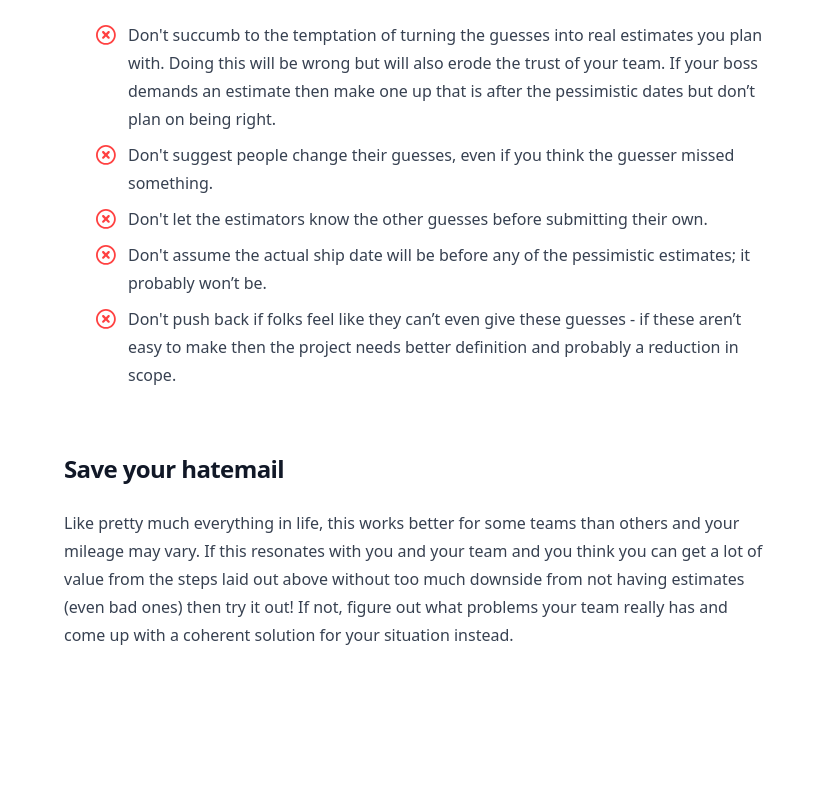
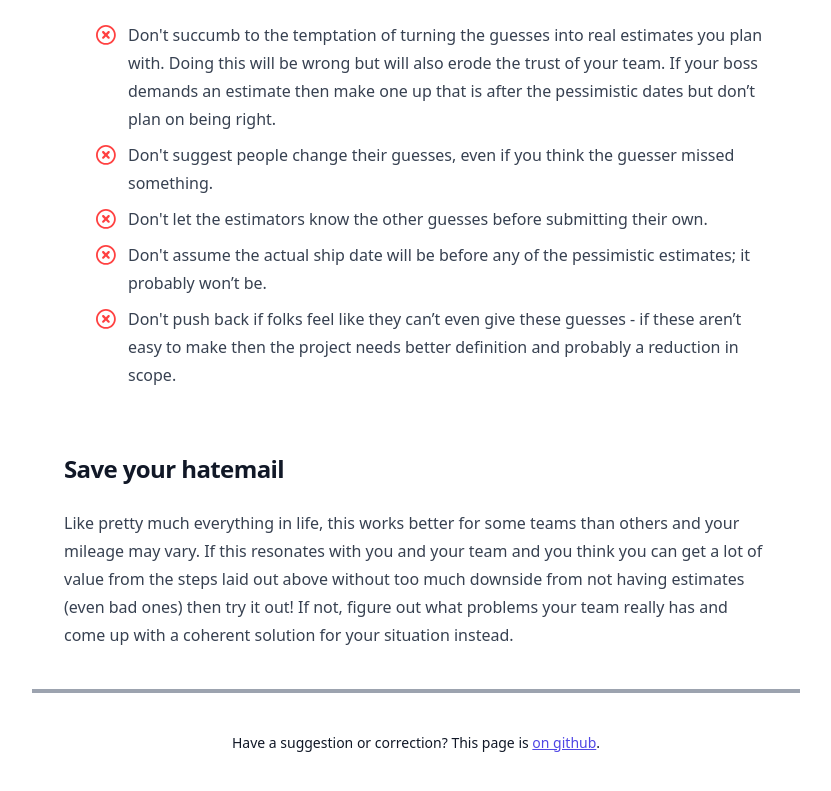
Before and after one commit to collingreen/estimatesareguesses, a plain HTML site: page index.html in a window 1280 px wide. Shown: the part 6109-6900 px from the top of the page, without its empty margins (224-1055 px from the left). Before the commit the page ends 6806 px from the top, so only its background shows below. Drawn offline with nearby package versions, Linux system fonts and the light colour scheme.

Commit message:
add link in article to the github project

```diff
--- a/index.html
+++ b/index.html
@@ -668,8 +668,17 @@
         really has and come up with a coherent solution for your situation
         instead.
       </p>
+    </div>
 
-    </div>
+    <hr class="w-3/5 h-1 mx-auto my-4 bg-gray-400 border-0 md:my-10">
+
+    <p class="mt-4 text-center text-gray-900 text-sm">
+      Have a suggestion or correction? This page is
+      <a
+        class="underline text-indigo-600 hover:text-gray-900"
+        href="https://github.com/collingreen/estimatesareguesses"
+      >on github</a>.
+    </p>
   </div>
   </body>
 </html>
```
Also changed, not shown: 1 other file.
